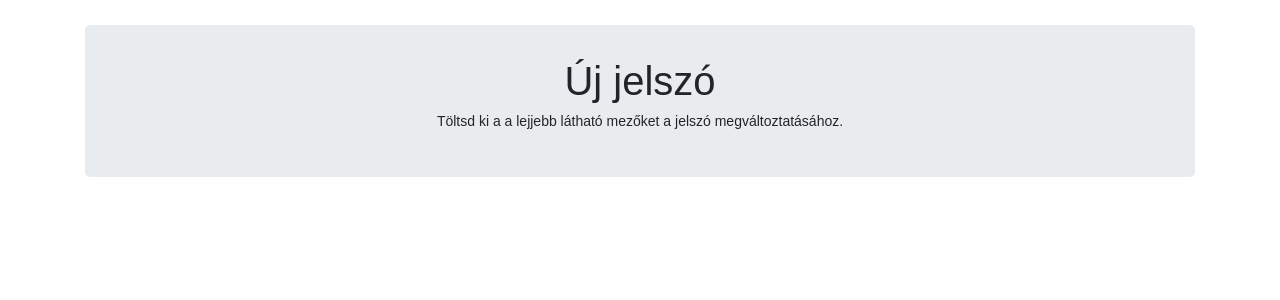
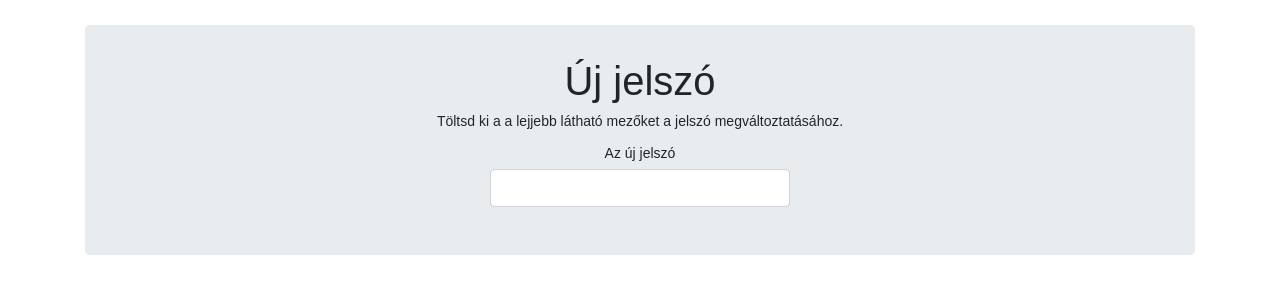
Before and after one commit to EKE-Projekt-Labor/projekt_beadando, a PHP site: page /reset-password.php in a window 1280 px wide. Shown: the part 55-355 px from the top of the page. Run offline with PHP 8.4, Linux system fonts and the light colour scheme; the visitor is signed in with stand-in values (Sample User, id 1); data comes from the database, SQL or seed files in the repository.

Commit message:
új pw. űrlap modify

```diff
--- a/Web/reset-password.php
+++ b/Web/reset-password.php
@@ -69,5 +69,9 @@ echo html_header('Új jelszó');
 
         <p>Töltsd ki a a lejjebb látható mezőket a jelszó megváltoztatásához.</p>
         <form class="c" action="<?php echo htmlspecialchars($_SERVER["PHP_SELF"]); ?>" method="post">
-
+			<div class="form-group <?php echo (!empty($new_password_err)) ? 'has-error' : ''; ?>">
+                <label>Az új jelszó</label>
+                <input type="password" name="new_password" class="form-control" value="<?php echo $new_password; ?>">
+                <span class="help-block"><?php echo $new_password_err; ?></span>
+            </div>
 		</form>
```
